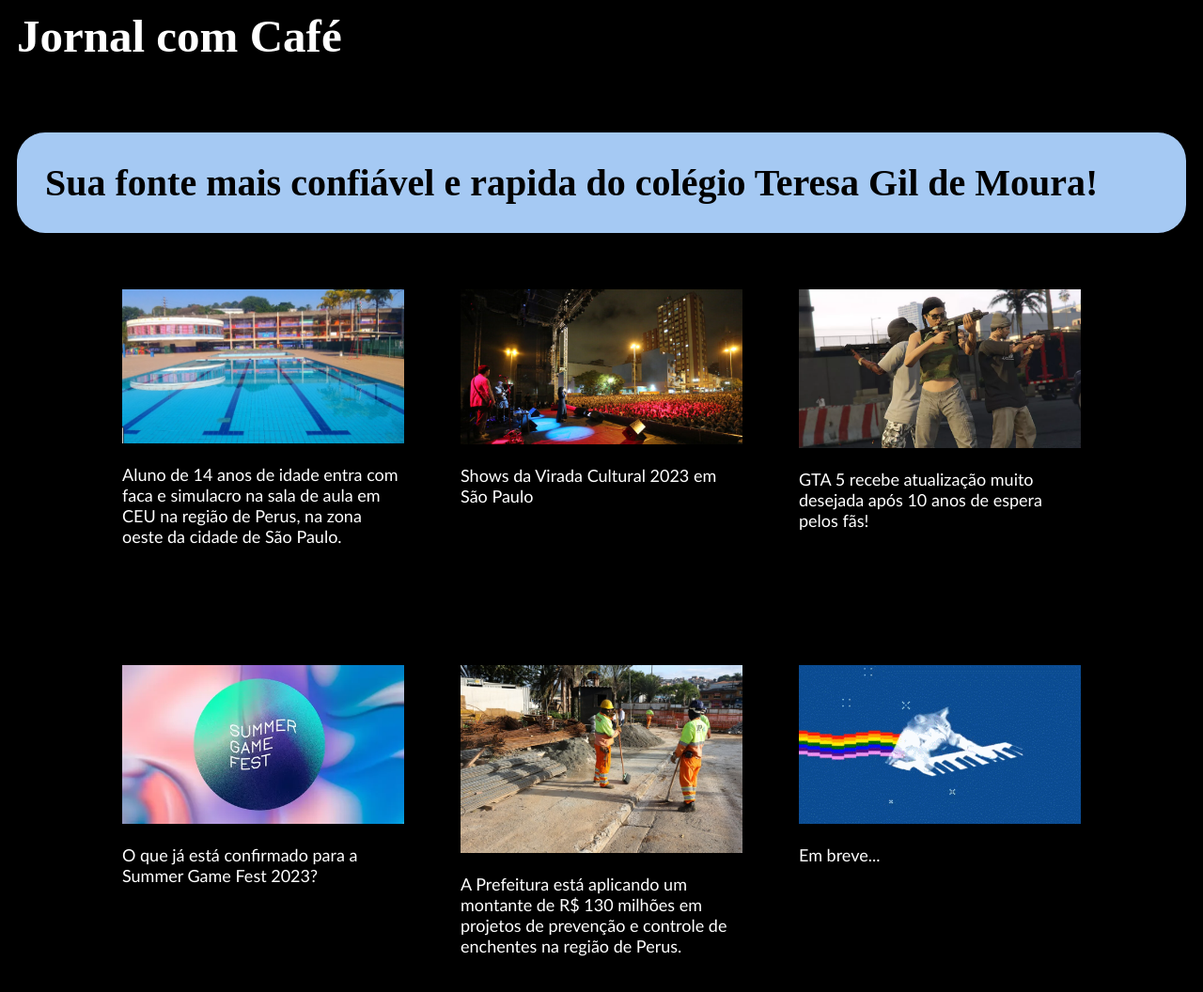
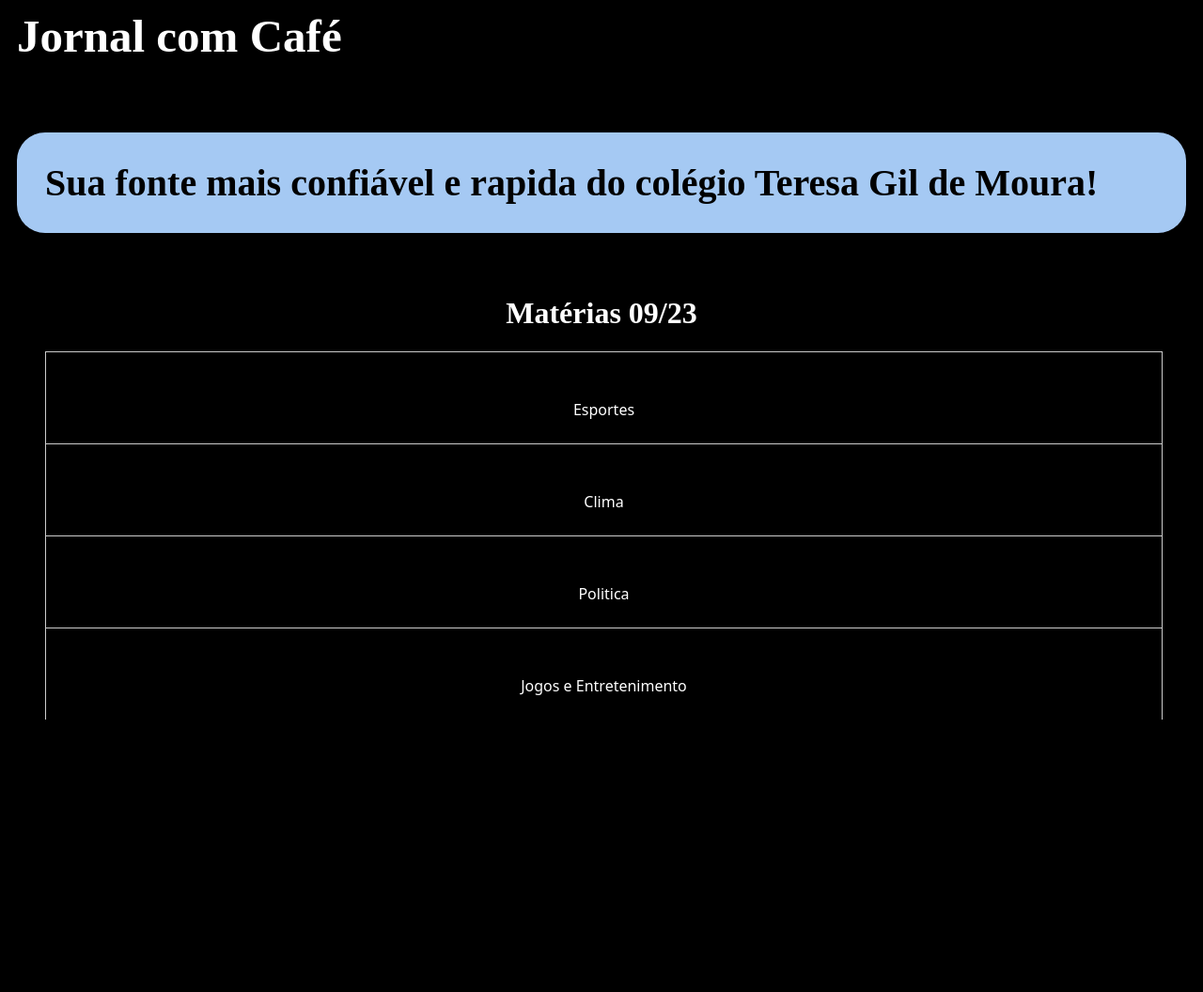
Before and after one commit to shelby10202/AsT, a plain HTML site: page AST4/Jornal_com_cafe.html in a window 1280 px wide. Shown: the whole page at 94% size. After the commit the page ends 800 px from the top, so only its background shows below. Drawn offline with Linux system fonts and the light colour scheme.

Commit message:
Update Jornal_com_cafe.html
AST

- Versão 0.1
- 04/10/2023

Troca de layout do jornal e adição de novas matérias.

```diff
--- a/AST4/Jornal_com_cafe.html
+++ b/AST4/Jornal_com_cafe.html
@@ -1,24 +1,23 @@
 <!DOCTYPE html>
 <html lang="en">
+
 <head>
   <meta charset="UTF-8">
   <meta http-equiv="X-UA-Compatible" content="IE=edge">
   <meta name="viewport" content="width=device-width, initial-scale=1.0">
   <title>Document</title>
 </head>
+
 <body>
   <style>
-
-
-
-body{
+    body {
       background-color: black;
       margin: 1;
 
     }
 
 
-.cabeçario{
+    .cabeçario {
 
       color: white;
       font-size: 49px;
@@ -26,7 +25,7 @@ body{
 
     }
 
-.texto{
+    .texto {
       font-style: normal;
       font-size: 40px;
       color: black;
@@ -37,7 +36,7 @@ body{
       margin: 10px
     }
 
- .noticias{
+    .noticias {
 
       color: white;
       text-align: center;
@@ -73,7 +72,7 @@ img {
       height: auto;
     }
 
-.box{
+    .box {
       font-family: "Gill Sans", sans-serif;
       font-size: 18px;
       color: white;
@@ -96,10 +95,52 @@ img {
       }
     }
 
+    .data {
+      color: white;
+      text-align: center;
+    }
+
+    .lista {
+      list-style: none;
+      width: 100%;
+      max-width: 400px;
+      padding: 0;
+    }
+
+    .lista-item {
+      margin-right: 35px;
+      margin-left: 1;
+      color: white;
+      overflow: hidden;
+      max-height: 98px;
+      transition: max-height 0.5s ease;
+      font-family: system-ui, -apple-system, BlinkMacSystemFont, 'Segoe UI', Roboto, Oxygen, Ubuntu, Cantarell, 'Open Sans', 'Helvetica Neue', sans-serif;
+      text-decoration: none;
+      text-align: center;
 
 
+    }
+
+    .lista-item.expandido {
+      max-height: 200px;
+      /* Ajuste a altura máxima desejada */
+      text-decoration: none;
+    }
+
+    .lista-item-content {
+      padding: 50px;
+      background-color: black;
+      border: 1px solid #ccc;
+      text-decoration: none;
+    }
+
+    a {
+      color: white;
+      text-decoration: none;
+    }
   </style>
 </body>
+
 </html>
 
 
@@ -114,45 +155,71 @@ img {
 <h2 class="texto">Sua fonte mais confiável e rapida do colégio
   Teresa Gil de Moura!</h2>
 
+<br>
+<br>
 
-  <div class="container" class="box">
-    <a href="Noticia1.html" target="_blank" class="box">
-      <img src="ceuperus.png" alt="Imagem 1">
-      <p>Aluno de 14 anos de idade entra com faca e simulacro na sala de aula em CEU na região de Perus, na zona oeste da cidade de São Paulo.</p>
-    </a>
+
+<h1 class="data"> Matérias 09/23</h1>
+
+
+<ul>
+  <li class="lista-item">
+    <div class="lista-item-content">
+      Esportes
+      <br>
+      <br>
+      <a href="">Turbulência no Futebol: Craque Neto Revela Torcida pelo São Paulo na Final da Copa do Brasil</a>
+    </div>
+  </li>
+  <li class="lista-item">
+    <div class="lista-item-content">
+      Clima
+      <br>
+      <br>
+      <a href="/0001.html"> Recente onda de calor no Brasil pode afetar saúde dos brasileiros.</a>
+      <br>
+      <br>
+      <a href="/0007.html"> Alerta Meteorológico: Onda de Calor Extrema no Brasil e Medidas de Proteção Necessárias</a>
+      <br>
+      <br>
+    </div>
+  </li>
+  <li class="lista-item">
+    <div class="lista-item-content">
+      Politica
+      <br>
+      <br>
+      <a href="/0002.html"> Impacto das Informações Falsas nas Eleições Brasileiras: Um Desafio para a Democracia</a>
+      <br>
+      <br>
+      <a href="/0003.html">Batalha geopolítica sobre gigante represa que confere mudanças ao rio Nilo</a>
+      <br>
+      <br>
+      <a href="/0005.html">Presidente Lula se recupera após cirurgia e recebe alta em Brasília</a>
+    </div>
+  </li>
+  <li class="lista-item">
+    <div class="lista-item-content">
+      Jogos e Entretenimento
+      <br>
+      <br>
+      <a href="/0004.html">Principais lançamentos de jogos nesta semana.</a>
+      <br>
+      <br>
+      <a href="/0006.html">Nosso Sonho conta a história de Claudinho e Buchecha nos cinemas</a>
+    </div>
+  </li>
+
+</ul>
 
 
 
+<script>
+  const listaItens = document.querySelectorAll('.lista-item-content');
 
-    <a href="Noticia3.html" target="_blank" class="box">
-      <img src="virada.jpg" alt="Imagem 2">
-      <p>Shows da Virada Cultural 2023 em São Paulo</p>
-    </a>
-
-
-    <a href="Noticia5.html" target="_blank" class="box">
-      <img src="gta-online.webp" alt="Imagem 3">
-      <p>GTA 5 recebe atualização muito desejada após 10 anos de espera pelos fãs!</p>
-    </a>
-
-
-
-    <a href="Noticia4.html" target="_blank" class="box">
-      <img src="i747894.webp" alt="Imagem 4">
-      <p>O que já está confirmado para a Summer Game Fest 2023?</p>
-    </a>
-
-
-
-    <a href="Noticia2.html" target="_blank" class="box">
-      <img src="obrasperus.jpeg" alt="Imagem 5">
-      <p>A Prefeitura está aplicando um montante de R$ 130 milhões em projetos de prevenção e controle de enchentes na região de Perus.</p>
-    </a>
-
-
-
-    <a href="url-da-outra-aba6" target="_blank" class="box">
-      <img src="gato.gif" alt="Imagem 6">
-      <p>Em breve...</p>
-    </a>
-</div>
+  listaItens.forEach(item => {
+    item.addEventListener('click', () => {
+      item.parentElement.classList.toggle('expandido');
+    });
+  });
+</script>
```
Lines whose indentation alone changed are shown as unchanged.
